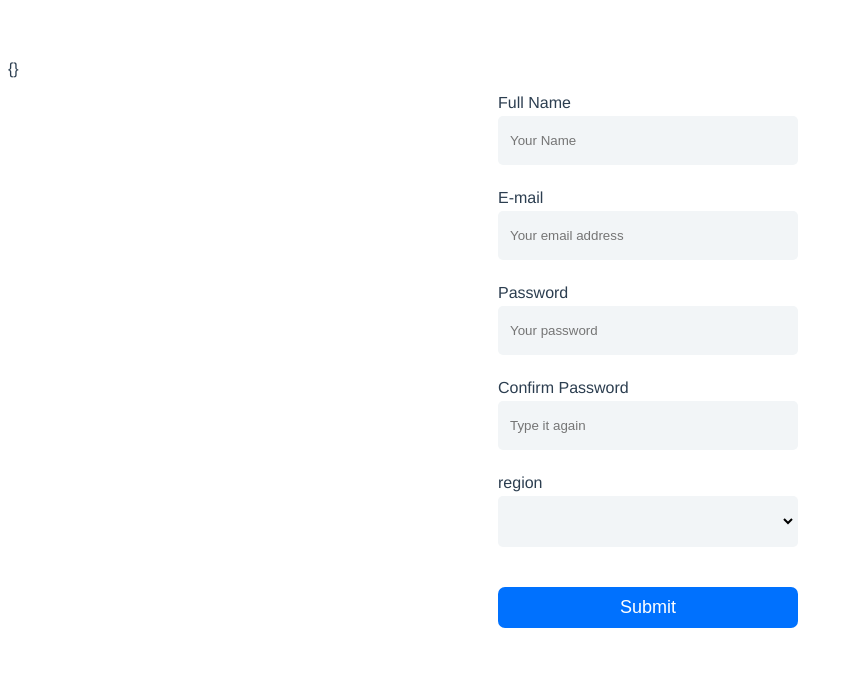
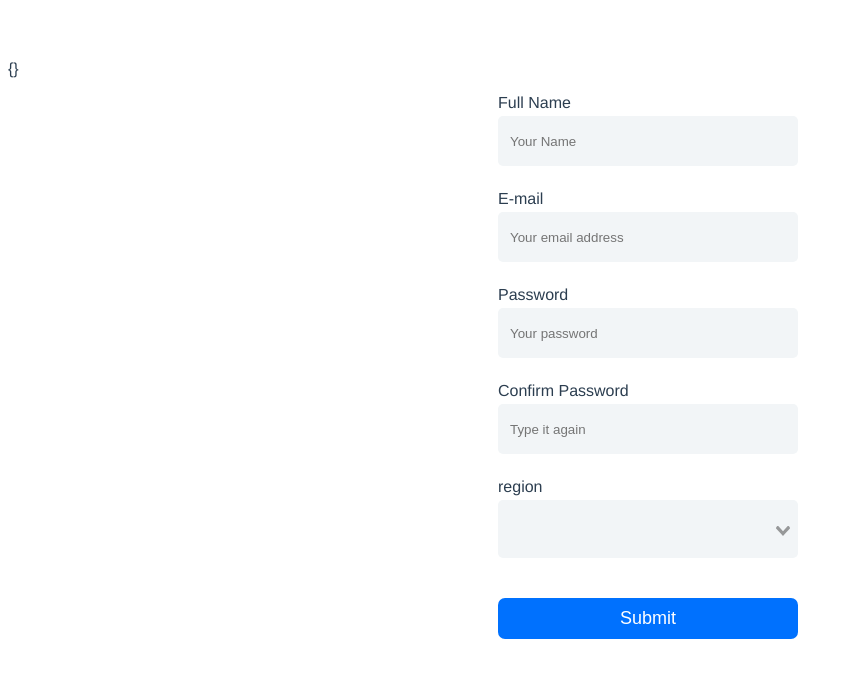
Before and after one commit to hamedg68/hg-design, a Vue app: page / in a window 1280 px wide. Shown: the top 678 px of the page, without its empty margins (0-853 px from the left). Built offline with nearby package versions, Linux system fonts and the light colour scheme.

Commit message:
feat: add vue-select library

```diff
--- a/package.json
+++ b/package.json
@@ -9,9 +9,11 @@
     "preview": "vite preview"
   },
   "dependencies": {
+    "@types/vue-select": "^3.16.2",
     "@vee-validate/yup": "^4.11.3",
     "vee-validate": "^4.11.3",
     "vue": "^3.3.4",
+    "vue-select": "^4.0.0-beta.6",
     "yup": "^1.2.0"
   },
   "devDependencies": {
--- a/src/App.vue
+++ b/src/App.vue
@@ -56,12 +56,28 @@ function onInvalidSubmit() {}
 
 const listRegions = [
   {
-    value: 1,
-    text: "Metropolitana",
+    id: 1,
+    title: "italy",
   },
   {
-    value: 2,
-    text: "Ecuador",
+    id: 2,
+    title: "Ecuador",
+  },
+  {
+    id: 3,
+    title: "brazil",
+  },
+  {
+    id: 4,
+    title: "iran",
+  },
+  {
+    id: 5,
+    title: "USA",
+  },
+  {
+    id: 6,
+    title: "canada",
   },
 ];
 
--- a/src/components/SelectionInput.vue
+++ b/src/components/SelectionInput.vue
@@ -5,13 +5,15 @@
     :error-message="errorMessage || ''"
     :meta="meta"
   >
-    <div class="TextInput">
-      <select v-model="inputValue" :name="name" @change="onChange">
-        <!-- <option value="" disabled selected>{{ placeholder }}</option> -->
-        <option v-for="(item, index) in items" :key="index" :value="item.value">
-          {{ item.text }}
-        </option>
-      </select>
+    <div>
+      <v-select
+        class="v-select"
+        v-model="inputValue"
+        :options="items"
+        :label="props.selectionLabel"
+        :reduce="(val : Record<string, any>) => val[props.selectionValue]"
+        @update:model-value="onChange"
+      ></v-select>
     </div>
   </FormItem>
 </template>
@@ -20,6 +22,7 @@
 import { toRef } from "vue";
 import { useField } from "vee-validate";
 import FormItem from "./FormItem.vue";
+import "vue-select/dist/vue-select.css";
 const props = withDefaults(
   defineProps<{
     label: string;
@@ -28,11 +31,15 @@ const props = withDefaults(
     modelValue?: string;
     placeholder?: string;
     items: Array<Record<string, any>>;
+    selectionLabel?: string;
+    selectionValue?: string;
   }>(),
   {
     type: "text",
     modelValue: undefined,
     placeholder: "",
+    selectionLabel: "title",
+    selectionValue: "id",
   }
 );
 
@@ -48,14 +55,15 @@ const {
   errorMessage,
   meta,
 } = useField(name, undefined, {
-  initialValue: props.modelValue,
+  initialValue: props.items.find(
+    (item) => item[props.selectionValue] == props.modelValue
+  )?.[props.selectionLabel],
 });
 
-const onChange = (event : Event) => {
-    const value = (event.target as HTMLSelectElement).value;
-    //   handleChange(value);
-    emit("update:modelValue", value);
-
+const onChange = (value: string) => {
+  // const value = (event.target as HTMLSelectElement).value;
+  //   handleChange(value);
+  emit("update:modelValue", value);
 };
 
 const emit = defineEmits<{
--- a/src/style.css
+++ b/src/style.css
@@ -68,8 +68,22 @@ input,
 select {
   border-radius: 5px;
   border: 2px solid transparent;
-  padding: 15px 10px;
+  padding: 0 10px;
+  height: 50px;
   outline: none;
+  background-color: #f2f5f7;
+  width: 100%;
+  transition: border-color 0.3s ease-in-out, color 0.3s ease-in-out,
+    background-color 0.3s ease-in-out;
+}
+
+.v-select .vs__search::placeholder,
+.v-select .vs__dropdown-toggle,
+.v-select .vs__dropdown-menu {
+  border-radius: 5px;
+  border: 2px solid transparent;
+  outline: none;
+  padding: 0;
   background-color: #f2f5f7;
   width: 100%;
   transition: border-color 0.3s ease-in-out, color 0.3s ease-in-out,
```
Also changed, not shown: src/main.ts (+9 -4 lines), 1 other file (tests, documents, lock files or other folders).
